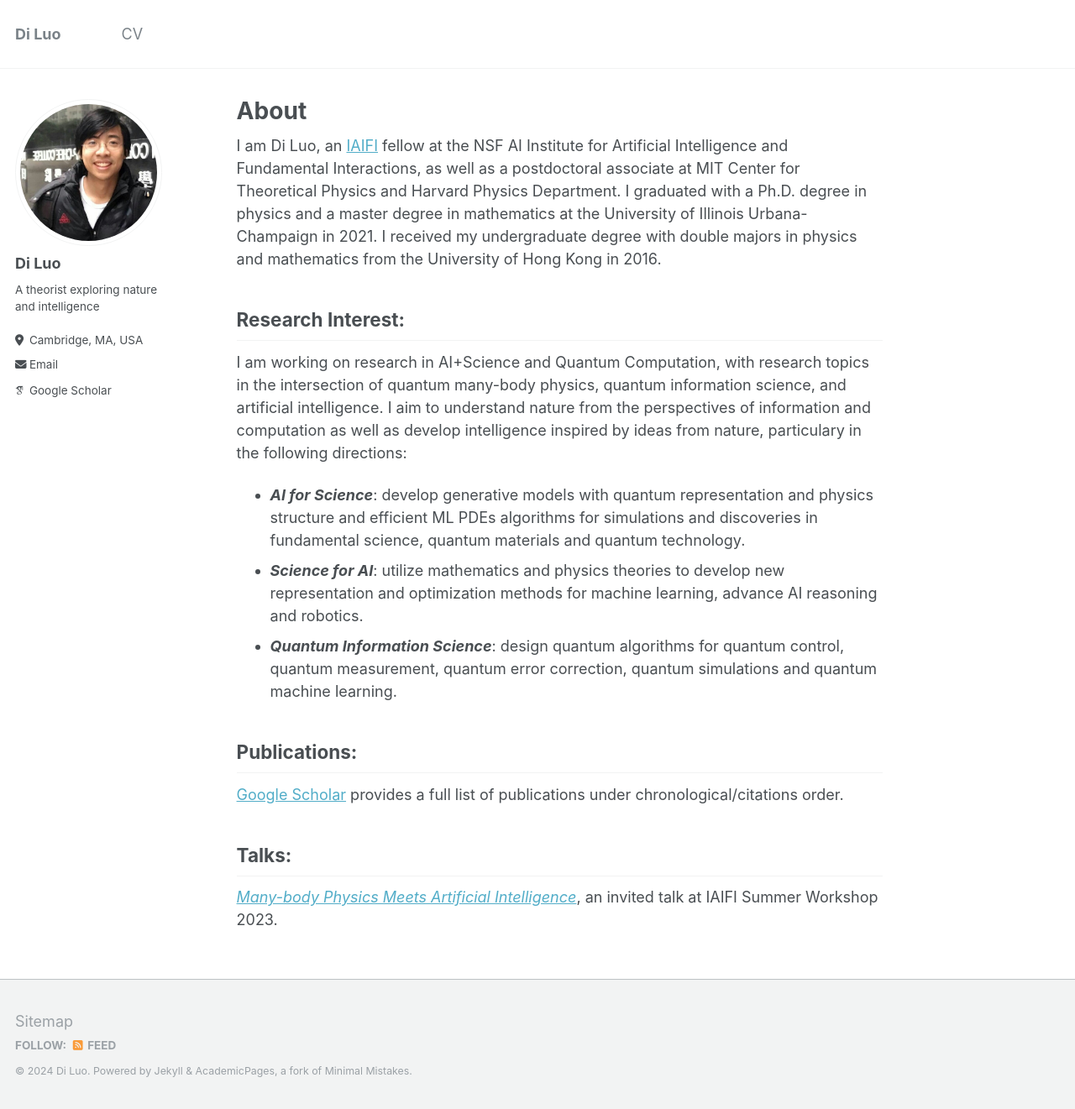
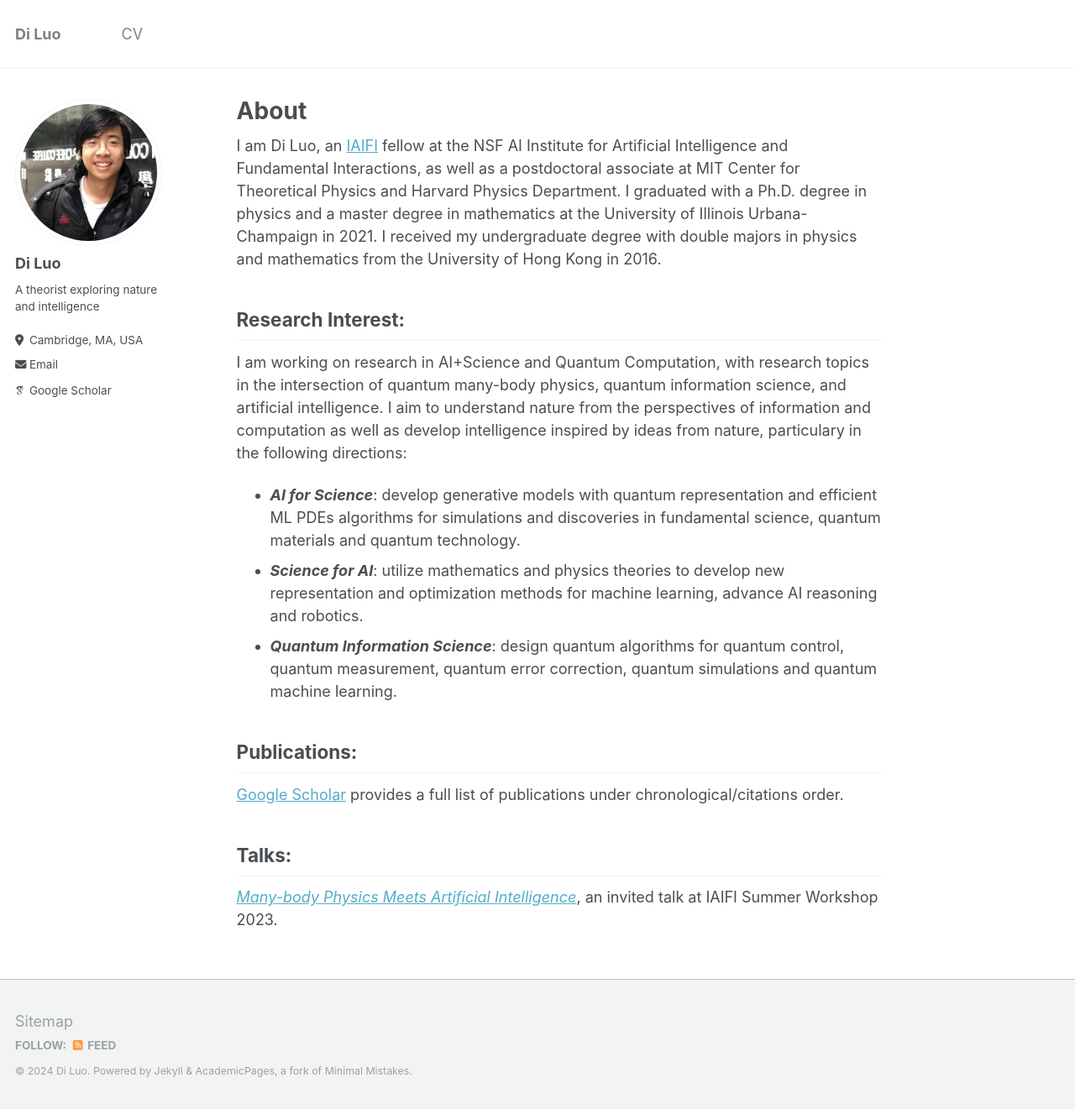
Before and after one commit to diluo28/diluo.github.io, a Jekyll site: the page built from _pages/about.md, in a window 1280 px wide and 1321 px high. Shown: the whole window at 84% size. Built offline with Jekyll 4.4.1, drawn with Linux system fonts in a browser that asks for light colours; some web fonts are replaced.

Commit message:
Update about.md

```diff
--- a/_pages/about.md
+++ b/_pages/about.md
@@ -13,7 +13,7 @@ I am Di Luo, an <a href="https://iaifi.org/" target="_blank">IAIFI</a> fellow at
 
 I am working on research in AI+Science and Quantum Computation, with research topics in the intersection of quantum many-body physics, quantum information science, and artificial intelligence. I aim to understand nature from the perspectives of information and computation as well as develop intelligence inspired by ideas from nature, particulary in the following directions:
 
-* ***AI for Science***: develop generative models with quantum representation and physics structure and efficient ML PDEs algorithms for simulations and discoveries in fundamental science, quantum materials and quantum technology.
+* ***AI for Science***: develop generative models with quantum representation and efficient ML PDEs algorithms for simulations and discoveries in fundamental science, quantum materials and quantum technology.
 * ***Science for AI***: utilize mathematics and physics theories to develop new representation and optimization methods for machine learning, advance AI reasoning and robotics.
 * ***Quantum Information Science***: design quantum algorithms for quantum control, quantum measurement, quantum error correction, quantum simulations and quantum machine learning.
 
```
